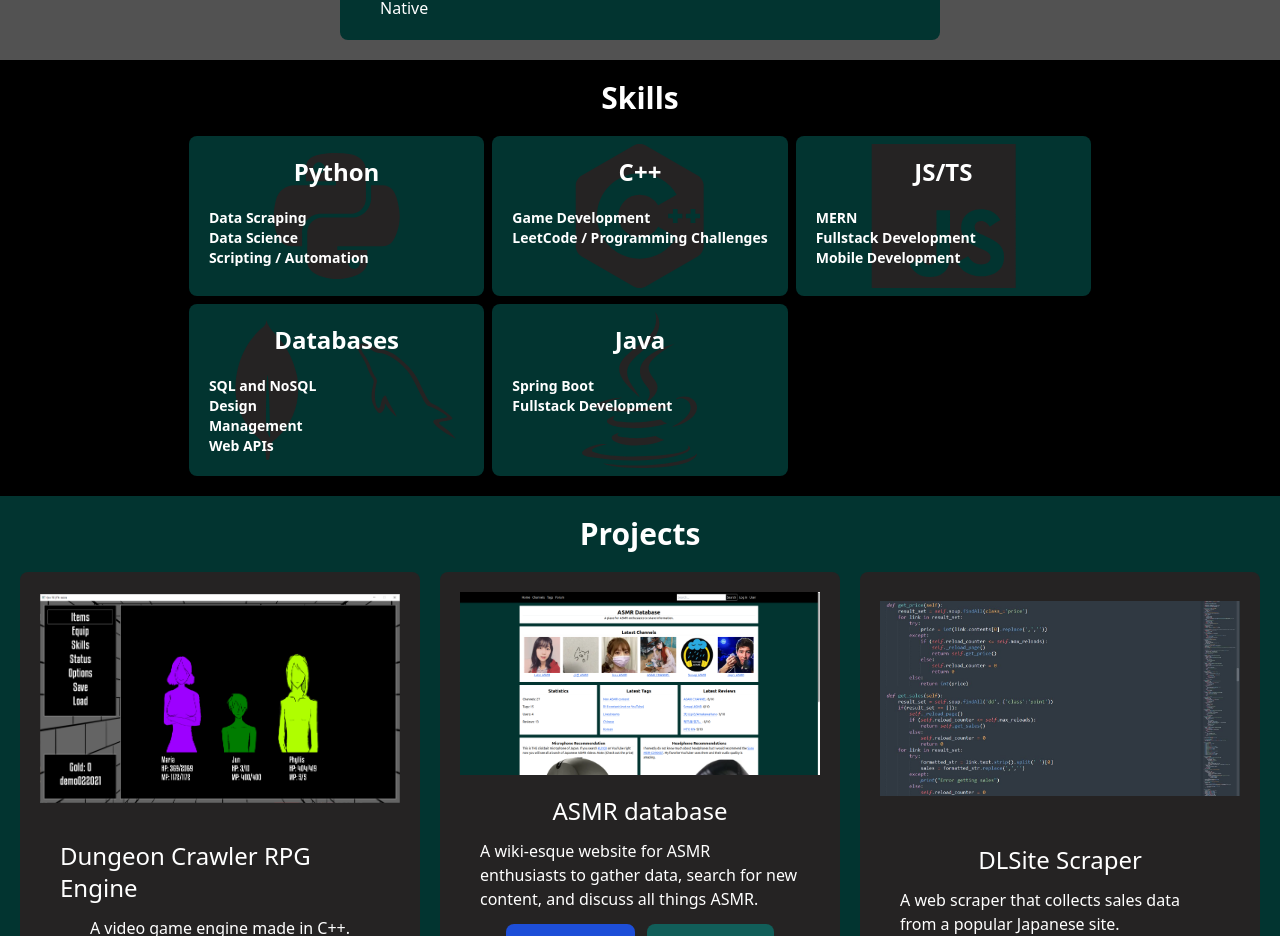
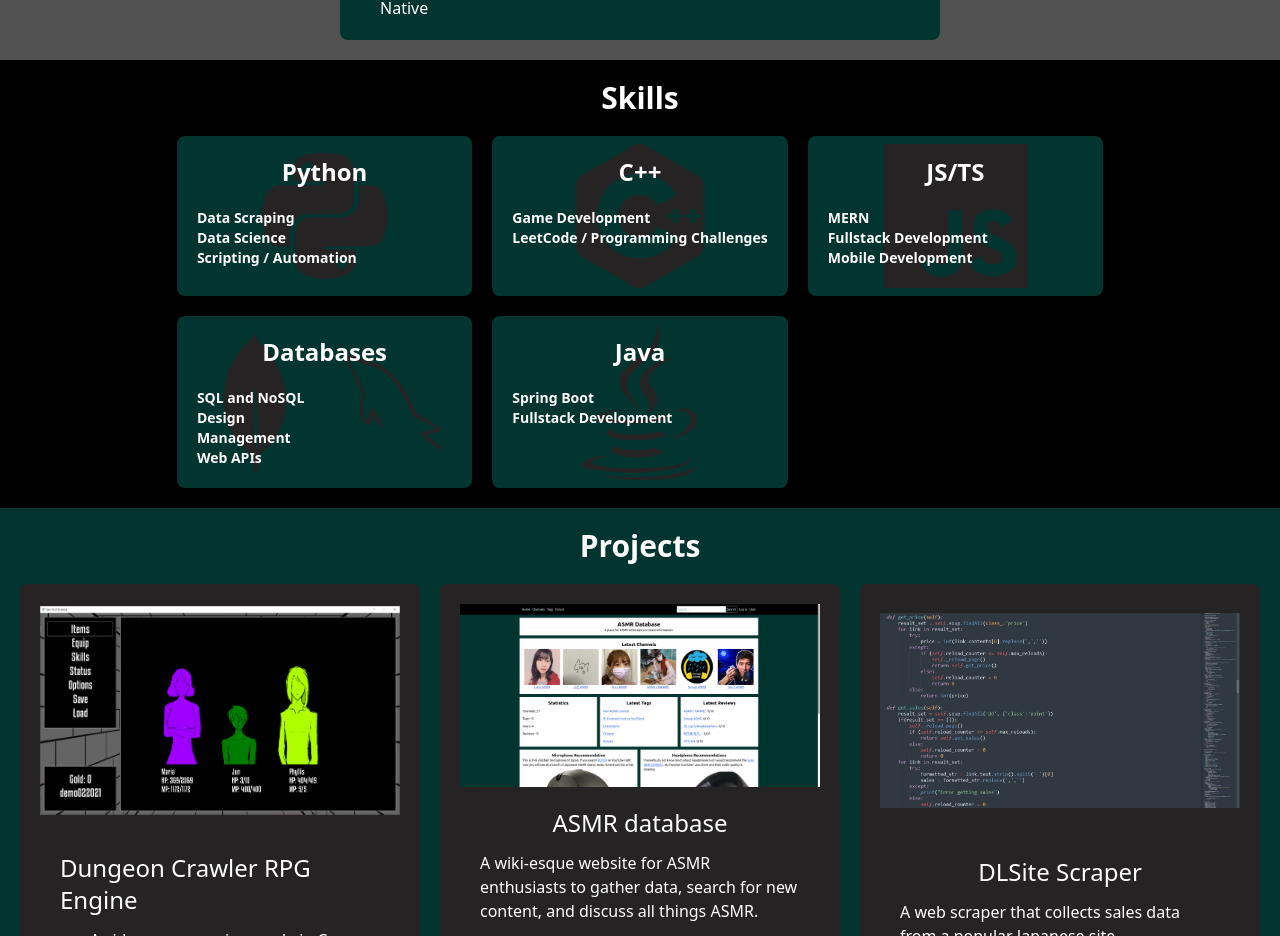
Before and after one commit to anthony-argel/anthony-argel.github.io, a React (Create React App) app: page / in a window 1280 px wide. Shown: the part 780-1716 px from the top of the page. Built offline with nearby package versions, Linux system fonts and the light colour scheme.

Commit message:
attempting another fix using flex instead of grid

```diff
--- a/src/components/Languages.js
+++ b/src/components/Languages.js
@@ -66,7 +66,7 @@ function Languages(props) {
     return (
         <div className="flex flex-col items-center justify-center p-5  text-white">
             <h2 className="text-center text-3xl mb-5 font-bold">Skills</h2>
-            <div className="grid grid-cols-2  lg:grid-cols-3 gap-2 justify-center items-center">
+            <div className="flex flex-wrap md:grid md:grid-cols-2  lg:grid-cols-3 gap-5 justify-center items-center">
                 {languageData
                     ? languageData.map((mapData) => (
                           <LangugeContainer
```
